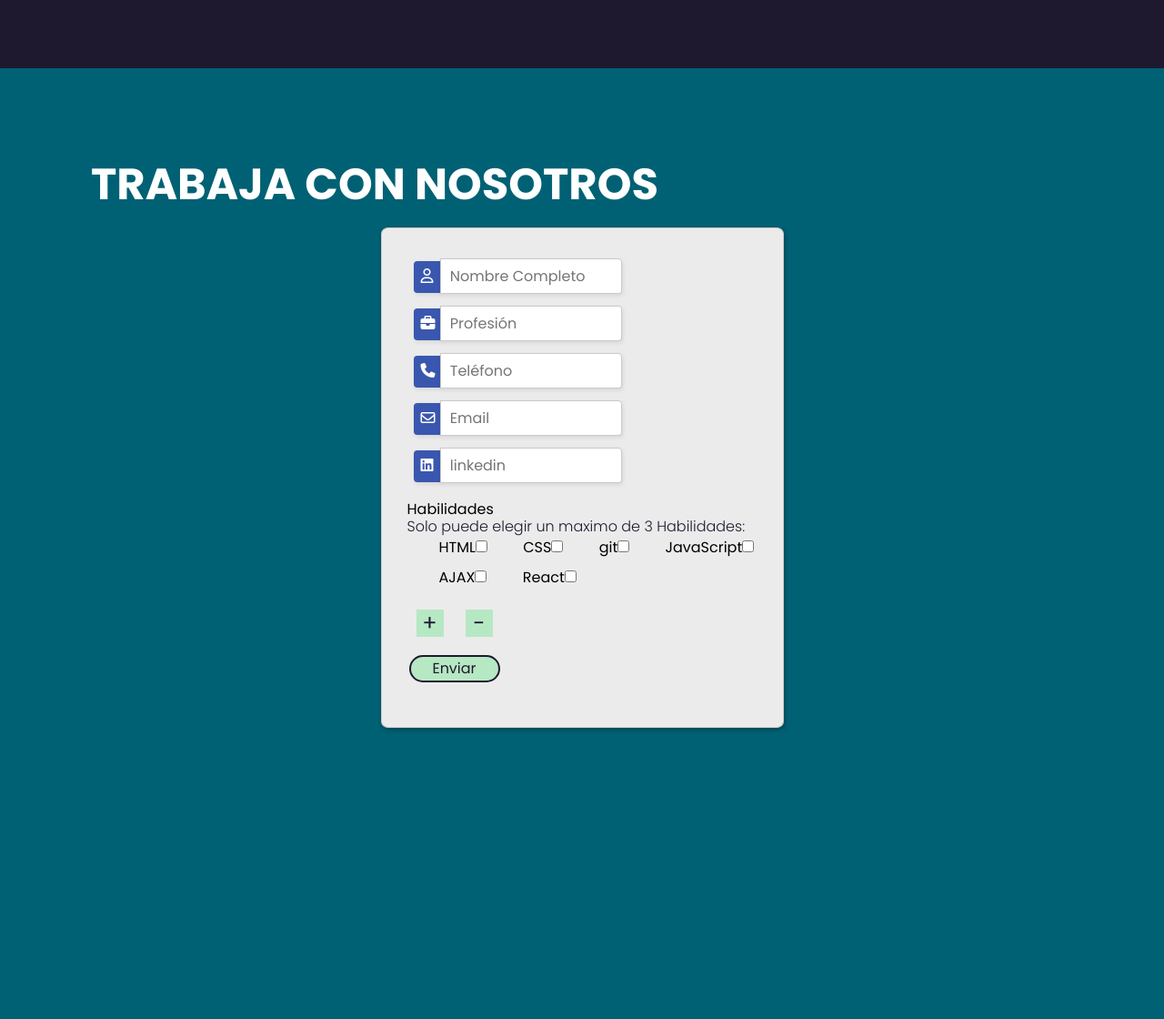
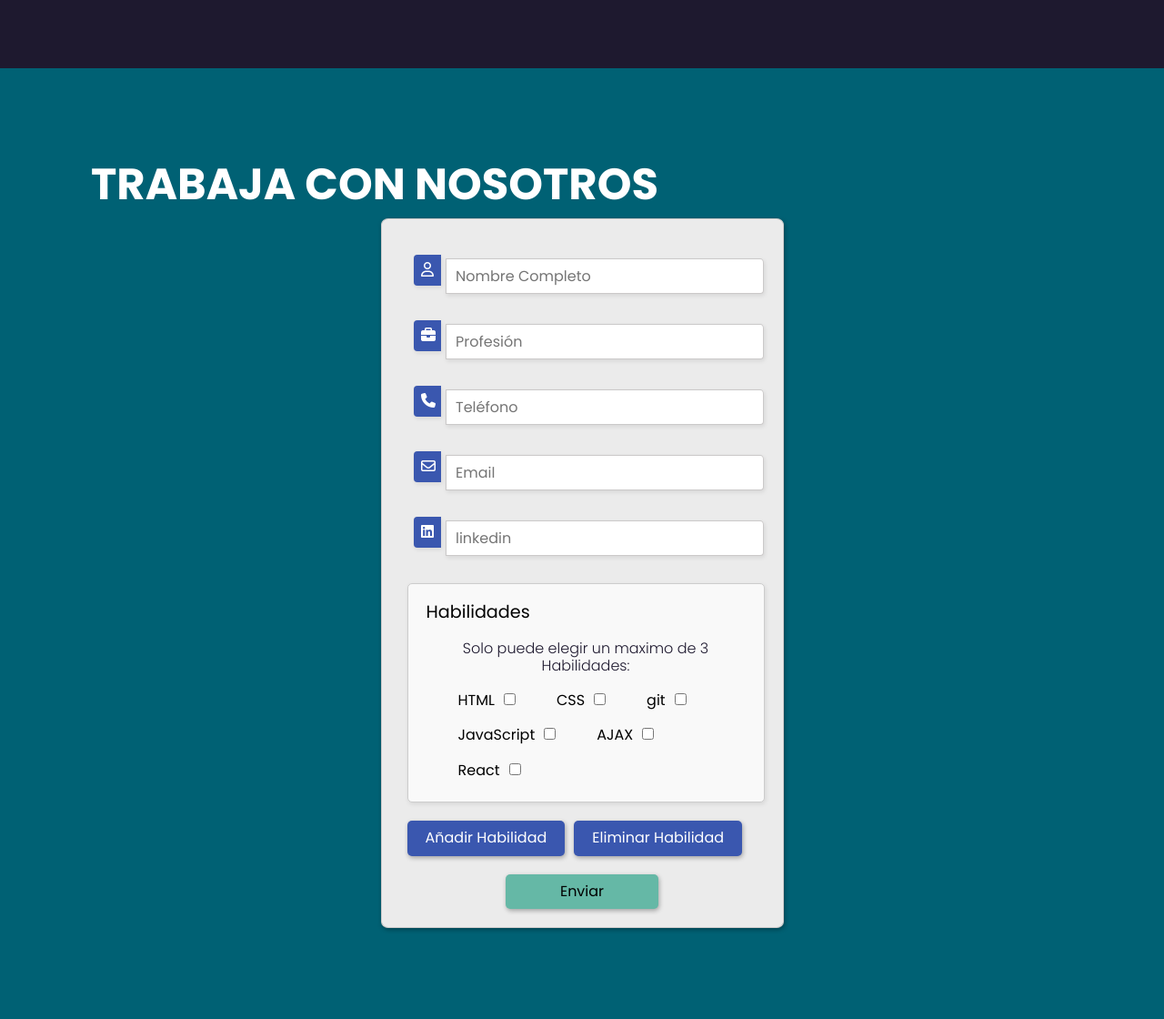
Before and after one commit to cortine01/CodeLab, a PHP site: page / in a window 1280 px wide; the page is wider, and only the part inside the window is pictured. Shown: the part 825-1945 px from the top of that part at 91% size. Before the commit the page ends 1628 px from the top of that part, so only its background shows below. Run offline with PHP 8.4, Linux system fonts and the light colour scheme; some libraries are stand-ins or nearby versions.

Commit message:
Decorar El formulario

```diff
--- a/function.js
+++ b/function.js
@@ -43,6 +43,7 @@ let boolHabilidades = true;
 
 const btnAddHabilidad = document.getElementById("btnAddHabilidad");
 const habilidadContenedor = document.getElementById("habilidadContenedor");
+const warningContainer = document.getElementById("warning-container");
 const btnDeleteHabilidad = document.getElementById("btnDeleteHabilidad");
 const contenedorTarjeta = document.getElementById("contenedorTarjeta");
 
@@ -144,7 +145,7 @@ const addHabilidadTextBt = () => {
     habilidadText.type = 'text';
     habilidadText.placeholder = 'Habilidad';
 
-    habilidadContenedor.appendChild(habilidadText);
+    warningContainer.insertBefore(habilidadText, warningContainer.lastChild);
 
     const habilidadBtn = document.createElement('button');
     habilidadBtn.className = 'btnSubmit';
@@ -162,18 +163,19 @@ const addHabilidadTextBt = () => {
 
 
         habilidadLabel.textContent = habilidadText.value;
+        habilidadLabel.className = 'check';
         habilidadLabel.appendChild(habilidad);
 
         habilidadContenedor.appendChild(habilidadLabel);
 
 
-        habilidadContenedor.removeChild(habilidadText);
-        habilidadContenedor.removeChild(event.target);
+        warningContainer.removeChild(habilidadText);
+        warningContainer.removeChild(event.target);
     }
 
     habilidadBtn.addEventListener('click', handleButtonClick);
+    warningContainer.insertBefore(habilidadBtn, warningContainer.lastChild);
 
-    habilidadContenedor.appendChild(habilidadBtn);
 }
 
 btnAddHabilidad.addEventListener('click', addHabilidadTextBt);
--- a/index.html
+++ b/index.html
@@ -41,24 +41,34 @@
 
             <form id="form">
                 <div class="textContainer">
+                    <div class="inputGroup">
                         <label id="icon" for="nombre"><i class="fa-regular fa-user" ></i></i></label>
                         <input type="text" id="nombre" placeholder="Nombre Completo">
+                    </div>
                     <p class="warning" id="warningNombre"></p>
 
+                    <div class="inputGroup">
                         <label id="icon" for="profesion" ><i class="fa-solid fa-briefcase"></i></label>
                         <input type="text" id="profesion" placeholder="Profesión">
+                    </div>
                     <p class="warning" id="warningProfesion"></p>
 
+                    <div class="inputGroup">
                         <label id="icon" for="telefono" ><i class="fa-solid fa-phone"></i></label>
                         <input type="tel" id="telefono" placeholder="Teléfono">
+                    </div>
                     <p class="warning" id="warningTelefono"></p>
 
+                    <div class="inputGroup">
                         <label id="icon" for="email" ><i class="fa-regular fa-envelope"></i></label>
                         <input type="email" id="email" placeholder="Email">
+                    </div>
                     <p class="warning" id="warningEmail"></p>
 
+                    <div class="inputGroup">
                         <label id="icon" for="rss"><i class="fa-brands fa-linkedin"></i></label>
                         <input type="text" id="rrss" placeholder="linkedin">
+                    </div>
                     <p class="warning" id="warningRRSS"></p>
                 </div>
 
@@ -73,12 +83,18 @@
                             <label class="check" for="checkboxLimited">AJAX<input type="checkbox" name="AJAX" class="checkboxLimited"></label>
                             <label class="check" for="checkboxLimited">React<input type="checkbox" name="React" class="checkboxLimited"></label>
                     </div>
+                    <div id="warning-container">
                         <p class="warning" id="warningHabilidades"></p>
-                        <input type="button" value="+" id="btnAddHabilidad" class="btnHabilidad">
-                        <input type="button" value="-" id="btnDeleteHabilidad" class="btnHabilidad">
+
                     </div>
-
+                    <div class="habilidades-container">
+                        <input type="button" value="Añadir Habilidad" id="btnAddHabilidad" class="btnHabilidad">
+                        <input type="button" value="Eliminar Habilidad" id="btnDeleteHabilidad" class="btnHabilidad">
+                    </div>
+                </div>
+                <div class="submit-container">
                     <button type="submit" class="btnSubmit">Enviar</button>
+                </div>
             </form>
         </div>
             <div id="contenedorTarjeta">
--- a/style.css
+++ b/style.css
@@ -78,7 +78,7 @@ header {
   pointer-events: none;
 }
 
-.parallax .city  {
+.parallax .city {
   position: absolute;
   top: 0;
   left: -70px;
@@ -86,7 +86,7 @@ header {
   pointer-events: none;
 }
 
-.parallax .city2  {
+.parallax .city2 {
   position: absolute;
   top: 0;
   left: 500px;
@@ -127,20 +127,22 @@ header {
 
 .sec p {
   font-size: 1em;
-    color:#fff;
+  color: #fff;
   font-weight: 300;
 }
 
-input[type=text],input[type=tel],input[type=email]{
+input[type=text],
+input[type=tel],
+input[type=email] {
   width: 200px;
   height: 39px;
   -webkit-border-radius: 0px 4px 4px 0px/5px 5px 4px 4px;
   -moz-border-radius: 0px 4px 4px 0px/0px 0px 4px 4px;
   border-radius: 0px 4px 4px 0px/5px 5px 4px 4px;
   background-color: #fff;
-    -webkit-box-shadow: 1px 2px 5px rgba(0,0,0,.09);
-    -moz-box-shadow: 1px 2px 5px rgba(0,0,0,.09);
-    box-shadow: 1px 2px 5px rgba(0,0,0,.09);
+  -webkit-box-shadow: 1px 2px 5px rgba(0, 0, 0, .09);
+  -moz-box-shadow: 1px 2px 5px rgba(0, 0, 0, .09);
+  box-shadow: 1px 2px 5px rgba(0, 0, 0, .09);
   border: solid 1px #cbc9c9;
   margin-left: -5px;
   margin-top: 13px;
@@ -157,42 +159,71 @@ input[type=text],input[type=tel],input[type=email]{
   -moz-border-radius: 4px 0px 0px 4px;
   border-radius: 4px 0px 0px 4px;
   color: white;
-    -webkit-box-shadow: 1px 2px 5px rgba(0,0,0,.09);
-    -moz-box-shadow: 1px 2px 5px rgba(0,0,0,.09);
-    box-shadow: 1px 2px 5px rgba(0,0,0,.09);
+  -webkit-box-shadow: 1px 2px 5px rgba(0, 0, 0, .09);
+  -moz-box-shadow: 1px 2px 5px rgba(0, 0, 0, .09);
+  box-shadow: 1px 2px 5px rgba(0, 0, 0, .09);
   border: solid 0px #cbc9c9;
 }
 
-  .accounttype{
+.accounttype {
   margin-left: 8px;
   margin-top: 20px;
 }
 
-  label.check {
+
+#habilidadContenedor {
+  width: 100%;
+  max-width: 600px;
+  margin: 20px auto;
+  padding: 20px;
+  box-sizing: border-box;
+  border: 1px solid #ccc;
+  border-radius: 5px;
+  background-color: #f9f9f9;
+  -webkit-box-shadow: 1px 2px 5px rgba(0, 0, 0, .09);
+  -moz-box-shadow: 1px 2px 5px rgba(0, 0, 0, .09);
+  box-shadow: 1px 2px 5px rgba(0, 0, 0, .09);
+}
+
+#habilidadContenedor legend {
+  font-size: 1.2em;
+  margin-bottom: 10px;
+  text-align: center;
+}
+
+.habilidadesDescripcion {
+  font-size: 0.9em;
+  margin-bottom: 15px;
+  text-align: center;
+}
+
+.check {
   cursor: pointer;
   text-indent: 35px;
-  overflow: visible;
-  display: inline-block;
   position: relative;
   margin-bottom: 15px;
+  display: block;
+  margin: 5px 0;
+
 }
 
-/*input[type=checkbox] {
-    visibility: hidden;
-  }*/
+.check input {
+  margin-left: 10px;
+  cursor: pointer;
+}
 
 .testbox {
-    margin: 20px auto;
+  margin: 0 auto;
   width: 443px;
-    height: 550px;
+  height: 100%;
   padding: 20px;
   -webkit-border-radius: 8px/7px;
   -moz-border-radius: 8px/7px;
   border-radius: 8px/7px;
   background-color: #ebebeb;
-    -webkit-box-shadow: 1px 2px 5px rgba(0,0,0,.31);
-    -moz-box-shadow: 1px 2px 5px rgba(0,0,0,.31);
-    box-shadow: 1px 2px 5px rgba(0,0,0,.31);
+  -webkit-box-shadow: 1px 2px 5px rgba(0, 0, 0, .31);
+  -moz-box-shadow: 1px 2px 5px rgba(0, 0, 0, .31);
+  box-shadow: 1px 2px 5px rgba(0, 0, 0, .31);
   border: solid 1px #cbc9c9;
 }
 
@@ -205,24 +236,96 @@ input[type=text],input[type=tel],input[type=email]{
   color: red;
 }
 
-  input[type=button].btnHabilidad{
-    width: 30px;
-    height: 30px;
-    font-size: x-large;
-    color: #1e192f;
-    margin: 10px;
-    background-color: #b6e8c3;
-    border: none;
+
+
+.textContainer {
+  display: flex;
+  flex-direction: column;
+  align-items: center;
 }
 
-  button.btnSubmit {
-    width: 100px;
-    height: 30px;
-    font-size: medium;
-    color: #1e192f;
-    margin: 10px;
-    background-color: #b6e8c3;
-    border:#1e192f 2px solid;
-    border-radius: 15px;
+.textContainer .inputGroup {
+  display: flex;
+  align-items: center;
+  width: 100%;
+  max-width: 400px;
+  margin: 10px 0;
+}
 
+.textContainer label {
+  margin-right: 10px;
 }
+
+.textContainer input {
+  flex: 1;
+  padding: 10px;
+  box-sizing: border-box;
+}
+
+.textContainer .warning {
+  color: red;
+  font-size: 12px;
+  width: 100%;
+  max-width: 400px;
+  text-align: left;
+  margin: 0;
+}
+
+
+
+
+.accounttype #habilidadContenedor {
+  display: flex;
+  flex-wrap: wrap;
+  align-content: center;
+  gap: 10px;
+}
+
+.habilidades-container {
+  display: flex;
+  gap: 10px;
+  margin-top: 20px;
+}
+
+.btnHabilidad {
+  padding: 10px 20px;
+  font-size: 16px;
+  cursor: pointer;
+  border: none;
+  border-radius: 5px;
+  background-color: #3a57af;
+  color: white;
+  transition: background-color 0.3s;
+  -webkit-box-shadow: 1px 2px 5px rgba(0, 0, 0, .31);
+  -moz-box-shadow: 1px 2px 5px rgba(0, 0, 0, .31);
+  box-shadow: 1px 2px 5px rgba(0, 0, 0, .31);
+}
+
+.btnHabilidad:hover {
+  background-color: #0056b3;
+}
+
+.submit-container {
+  display: flex;
+  justify-content: center; /* Centra el botón horizontalmente */
+  margin-top: 20px; /* Añade un margen superior para separar del contenido anterior */
+}
+
+/* Estilo para el botón submit */
+.btnSubmit {
+  padding: 10px 60px;
+  font-size: 16px;
+  cursor: pointer;
+  border: none;
+  border-radius: 5px;
+  background-color: #65b8a6; /* Color de fondo azul, mismo que .btnHabilidad */
+  color: black; /* Color del texto blanco */
+  transition: background-color 0.3s;
+  -webkit-box-shadow: 1px 2px 5px rgba(0, 0, 0, .31);
+  -moz-box-shadow: 1px 2px 5px rgba(0, 0, 0, .31);
+  box-shadow: 1px 2px 5px rgba(0, 0, 0, .31);
+}
+
+.btnSubmit:hover {
+  background-color: #2d6073; /* Color de fondo al pasar el ratón por encima */
+}
```
Lines whose indentation alone changed are shown as unchanged.
